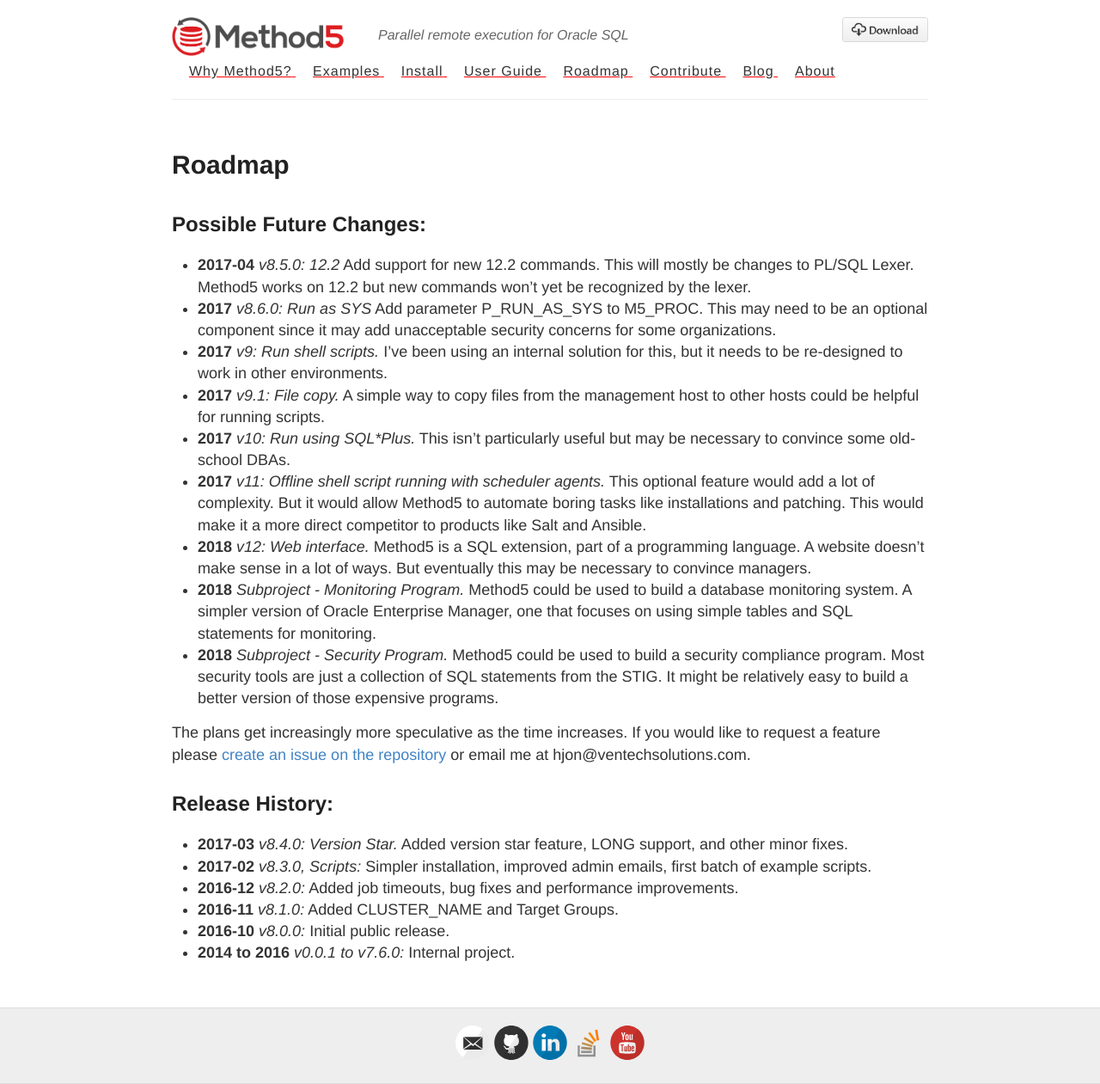
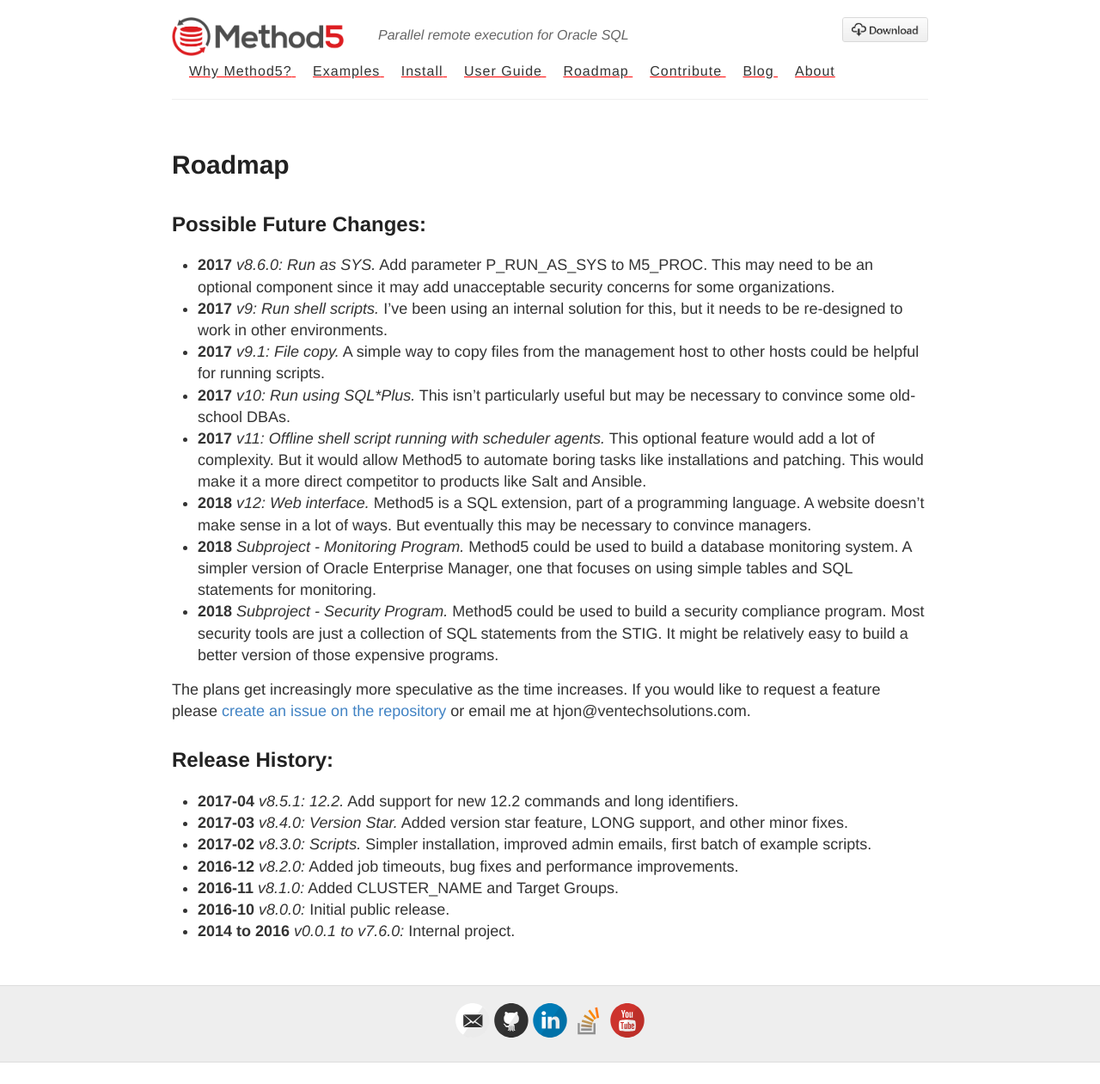
Before and after one commit to method5/method5.github.io, a Jekyll site: the page built from roadmap.md, in a window 1280 px wide. Shown: the whole page at 86% size. Built offline with Jekyll 4.4.1, drawn with Linux system fonts in a browser that asks for light colours; after the commit the page ends 1236 px from its top, so only the background shows below that.

Commit message:
Added 8.5.1 to release history.

```diff
--- a/roadmap.md
+++ b/roadmap.md
@@ -6,8 +6,7 @@ title: Roadmap
 Possible Future Changes:
 ------------------------
 
-* **2017-04** _v8.5.0: 12.2_  Add support for new 12.2 commands.  This will mostly be changes to PL/SQL Lexer.  Method5 works on 12.2 but new commands won't yet be recognized by the lexer.
-* **2017** _v8.6.0: Run as SYS_  Add parameter P_RUN_AS_SYS to M5_PROC.  This may need to be an optional component since it may add unacceptable security concerns for some organizations.
+* **2017** _v8.6.0: Run as SYS._  Add parameter P_RUN_AS_SYS to M5_PROC.  This may need to be an optional component since it may add unacceptable security concerns for some organizations.
 * **2017** _v9: Run shell scripts._  I've been using an internal solution for this, but it needs to be re-designed to work in other environments.
 * **2017** _v9.1: File copy._  A simple way to copy files from the management host to other hosts could be helpful for running scripts.
 * **2017** _v10: Run using SQL\*Plus._  This isn't particularly useful but may be necessary to convince some old-school DBAs.
@@ -22,8 +21,9 @@ The plans get increasingly more speculative as the time increases.  If you would
 Release History:
 ----------------
 
+* **2017-04** _v8.5.1: 12.2._  Add support for new 12.2 commands and long identifiers.
 * **2017-03** _v8.4.0: Version Star._  Added version star feature, LONG support, and other minor fixes.
-* **2017-02** *v8.3.0, Scripts:* Simpler installation, improved admin emails, first batch of example scripts.
+* **2017-02** *v8.3.0: Scripts.* Simpler installation, improved admin emails, first batch of example scripts.
 * **2016-12** *v8.2.0:* Added job timeouts, bug fixes and performance improvements.
 * **2016-11** *v8.1.0:* Added CLUSTER_NAME and Target Groups.
 * **2016-10** *v8.0.0:* Initial public release.
```
